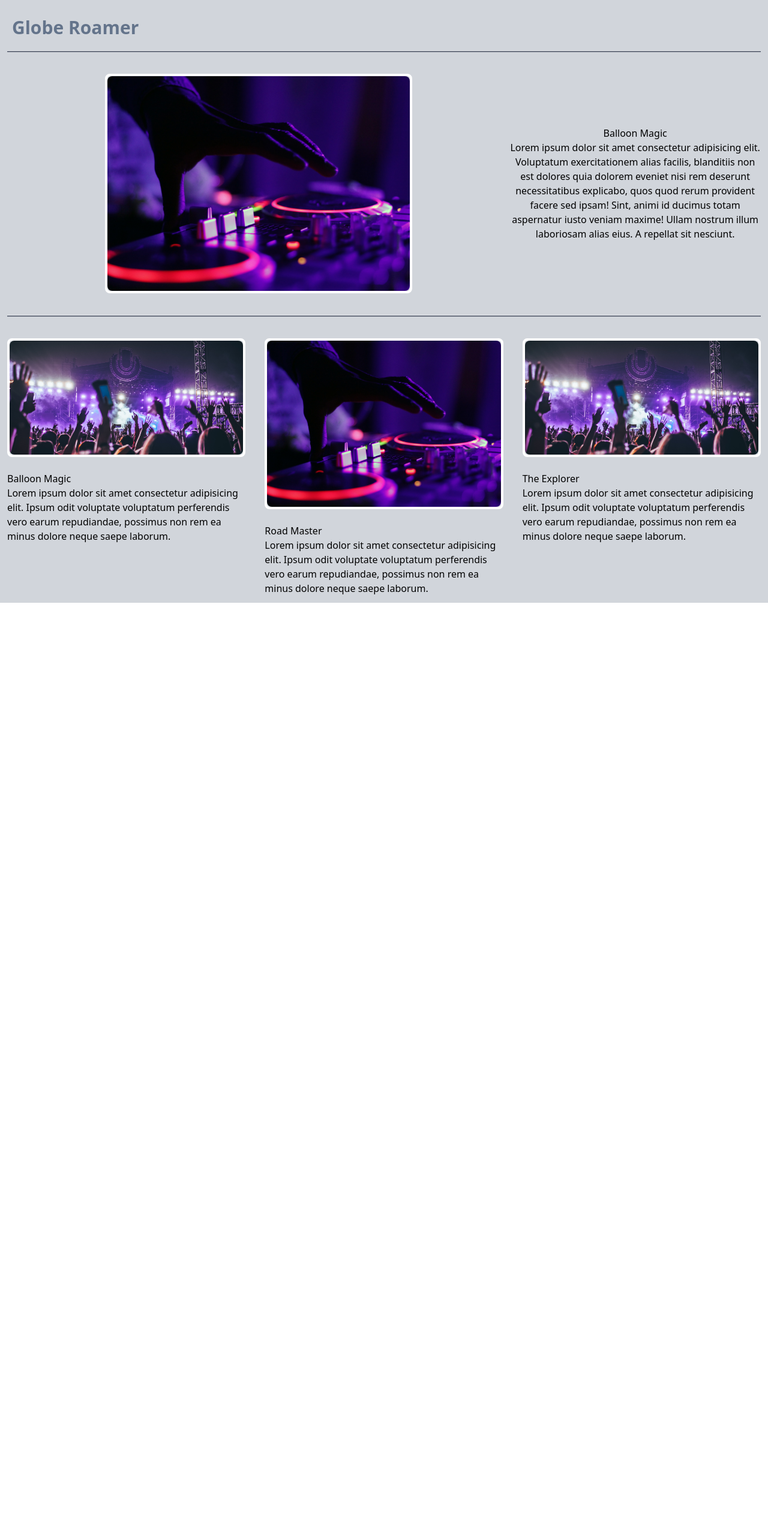
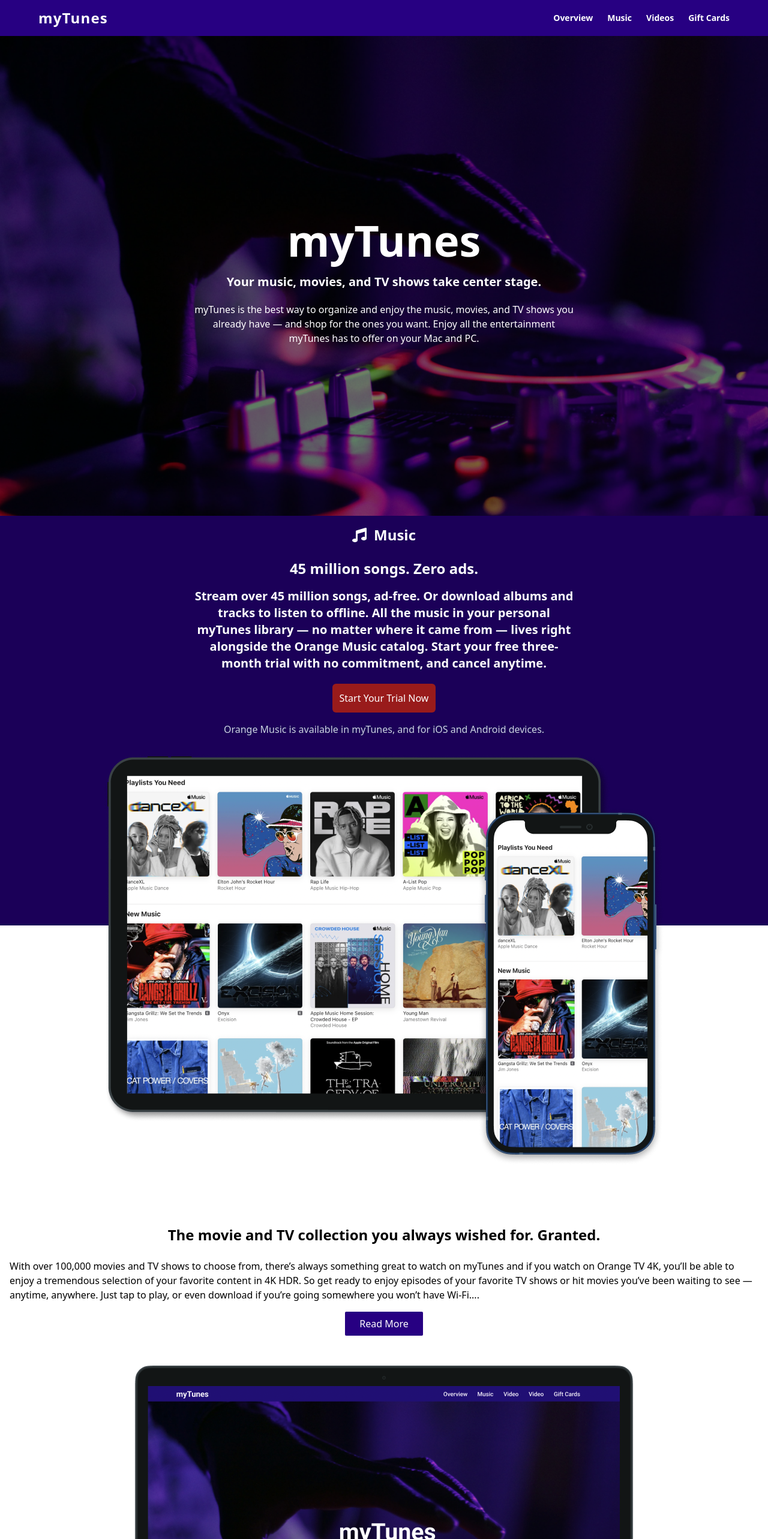
Before and after one commit to numanjvd82/music-web-tailwind, a React (Vite) app: page / in a window 1280 px wide. Shown: the top 2566 px of the page at 60% size. Before the commit the page ends 1005 px from the top, so only its background shows below. Built offline with nearby package versions, Linux system fonts and the light colour scheme.

Commit message:
resetted to its previous state

```diff
--- a/src/App.jsx
+++ b/src/App.jsx
@@ -3,17 +3,15 @@
 import MusicSection from './components/MusicSection';
 import Navbar from './components/Navbar';
 import PromotionSection from './components/PromotionSection';
-import GridSection from './components/GridSection';
 
 function App() {
   return (
     <>
-      {/* <Navbar /> */}
-      {/* <Hero /> */}
-      {/* <MusicSection /> */}
-      {/* <InfoSection /> */}
-      {/* <PromotionSection /> */}
-      <GridSection />
+      <Navbar />
+      <Hero />
+      <MusicSection />
+      <InfoSection />
+      <PromotionSection />
     </>
   );
 }
```
